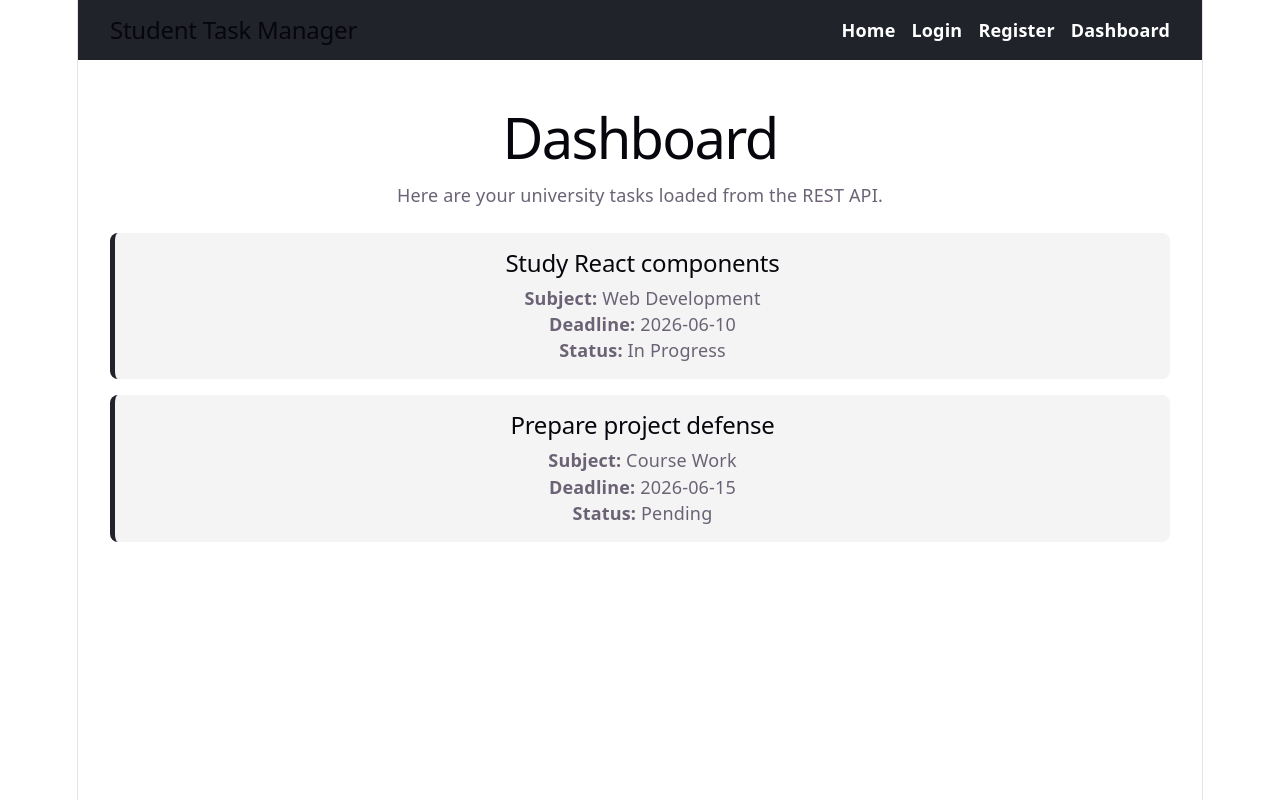
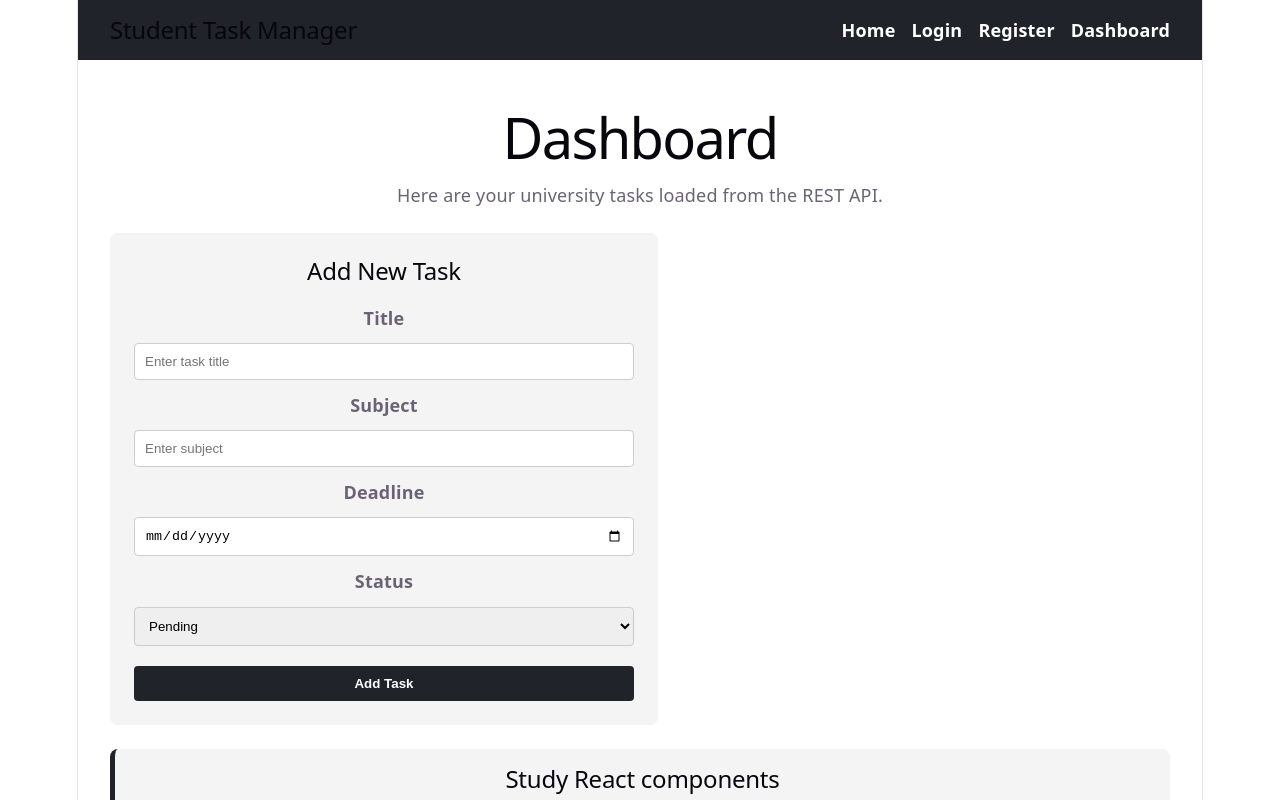
Before and after one commit to vikret/react-coursework-task-manager, a React (Vite) app: page /dashboard in a window 1280 px wide. Shown: the top 800 px of the page. Built offline with nearby package versions, Linux system fonts and the light colour scheme; data requests are answered from the project's data file.

Commit message:
Add create task functionality

```diff
--- a/db.json
+++ b/db.json
@@ -1,26 +1,34 @@
 {
   "tasks": [
     {
-      "id": 1,
+      "id": "1",
       "title": "Study React components",
       "subject": "Web Development",
       "deadline": "2026-06-10",
       "status": "In Progress"
     },
     {
-      "id": 2,
+      "id": "2",
       "title": "Prepare project defense",
       "subject": "Course Work",
       "deadline": "2026-06-15",
       "status": "Pending"
+    },
+    {
+      "title": "123123123",
+      "subject": "213123123",
+      "deadline": "1111-11-11",
+      "status": "In Progress",
+      "id": "Apqux-pTH9M"
     }
   ],
   "users": [
     {
-      "id": 1,
+      "id": "1",
       "name": "Viktor Stankov",
       "email": "viktor@example.com",
       "password": "123456"
     }
-  ]
+  ],
+  "$schema": "./node_modules/json-server/schema.json"
 }
--- a/src/App.css
+++ b/src/App.css
@@ -88,3 +88,14 @@
 .task-card h2 {
   margin-top: 0;
 }
+.task-form {
+  margin-top: 24px;
+  margin-bottom: 24px;
+  max-width: 500px;
+}
+
+.form-card select {
+  padding: 10px;
+  border: 1px solid #cccccc;
+  border-radius: 4px;
+}
--- a/src/pages/Dashboard.jsx
+++ b/src/pages/Dashboard.jsx
@@ -4,7 +4,16 @@ function Dashboard() {
   const [tasks, setTasks] = useState([])
   const [loading, setLoading] = useState(true)
 
+  const [title, setTitle] = useState('')
+  const [subject, setSubject] = useState('')
+  const [deadline, setDeadline] = useState('')
+  const [status, setStatus] = useState('Pending')
+
   useEffect(() => {
+    fetchTasks()
+  }, [])
+
+  function fetchTasks() {
     fetch('http://localhost:3001/tasks')
       .then((response) => response.json())
       .then((data) => {
@@ -15,7 +24,43 @@ function Dashboard() {
         console.error('Error loading tasks:', error)
         setLoading(false)
       })
-  }, [])
+  }
+
+  function handleAddTask(event) {
+    event.preventDefault()
+
+    if (title === '' || subject === '' || deadline === '') {
+      alert('Please fill in all fields.')
+      return
+    }
+
+    const newTask = {
+      title: title,
+      subject: subject,
+      deadline: deadline,
+      status: status
+    }
+
+    fetch('http://localhost:3001/tasks', {
+      method: 'POST',
+      headers: {
+        'Content-Type': 'application/json'
+      },
+      body: JSON.stringify(newTask)
+    })
+      .then((response) => response.json())
+      .then((createdTask) => {
+        setTasks([...tasks, createdTask])
+
+        setTitle('')
+        setSubject('')
+        setDeadline('')
+        setStatus('Pending')
+      })
+      .catch((error) => {
+        console.error('Error adding task:', error)
+      })
+  }
 
   if (loading) {
     return <p>Loading tasks...</p>
@@ -25,6 +70,45 @@ function Dashboard() {
     <section>
       <h1>Dashboard</h1>
       <p>Here are your university tasks loaded from the REST API.</p>
+
+      <form className="form-card task-form" onSubmit={handleAddTask}>
+        <h2>Add New Task</h2>
+
+        <label>Title</label>
+        <input
+          type="text"
+          placeholder="Enter task title"
+          value={title}
+          onChange={(event) => setTitle(event.target.value)}
+        />
+
+        <label>Subject</label>
+        <input
+          type="text"
+          placeholder="Enter subject"
+          value={subject}
+          onChange={(event) => setSubject(event.target.value)}
+        />
+
+        <label>Deadline</label>
+        <input
+          type="date"
+          value={deadline}
+          onChange={(event) => setDeadline(event.target.value)}
+        />
+
+        <label>Status</label>
+        <select
+          value={status}
+          onChange={(event) => setStatus(event.target.value)}
+        >
+          <option value="Pending">Pending</option>
+          <option value="In Progress">In Progress</option>
+          <option value="Completed">Completed</option>
+        </select>
+
+        <button type="submit">Add Task</button>
+      </form>
 
       <div className="task-list">
         {tasks.map((task) => (
```
